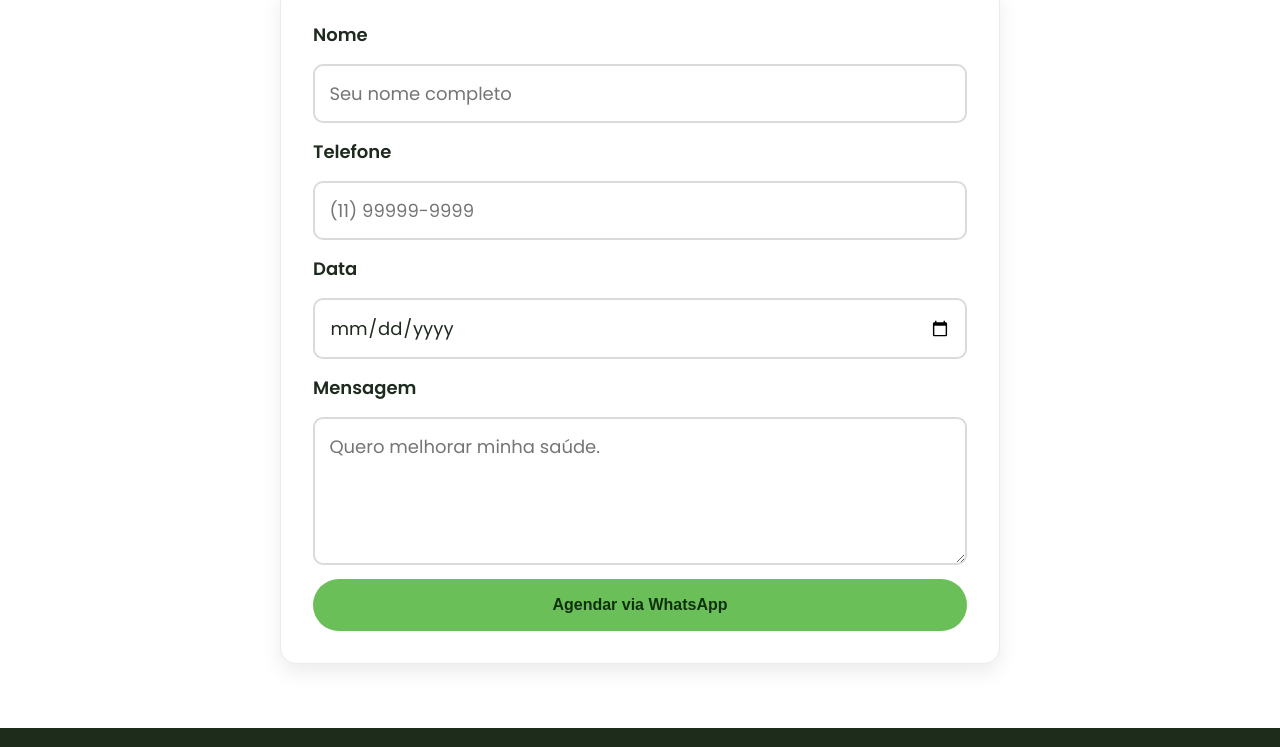
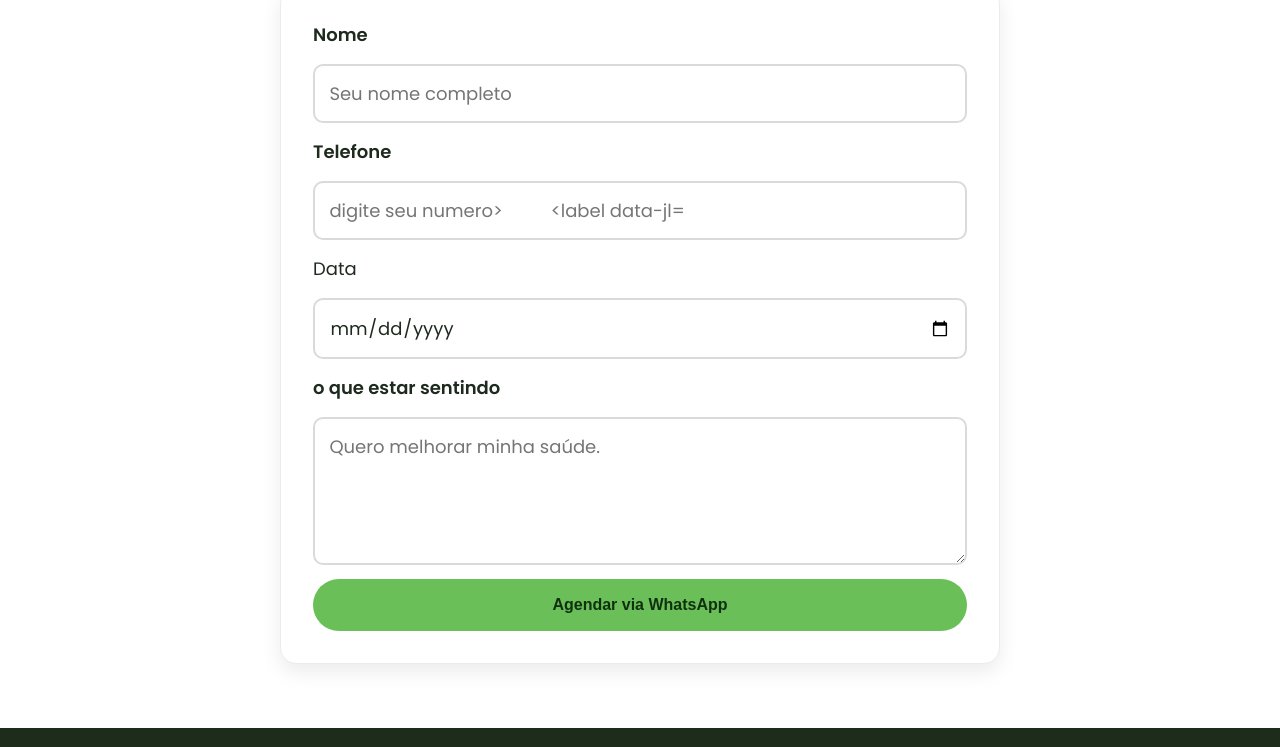
Before and after one commit to allanx7/nutricao, a plain HTML site: page index.html in a window 1280 px wide. Shown: the part 2908-3655 px from the top of the page. Drawn offline with Linux system fonts and the light colour scheme.

Commit message:
Update index.html

```diff
--- a/index.html
+++ b/index.html
@@ -159,12 +159,12 @@
           <input id="nome" name="nome" type="text" required placeholder="Seu nome completo">
 
           <label for="telefone">Telefone</label>
-          <input id="telefone" name="telefone" type="tel" required placeholder="(11) 99999-9999">
+          <input id="telefone" name="telefone" type="tel" required placeholder="digite seu numero>
 
           <label for="data">Data</label>
           <input id="data" name="data" type="date" required>
 
-          <label for="mensagem">Mensagem</label>
+          <label for="mensagem">o que estar sentindo</label>
           <textarea id="mensagem" name="mensagem" rows="4" placeholder="Quero melhorar minha saúde."></textarea>
 
           <button type="submit" class="btn btn-primary">Agendar via WhatsApp</button>
```
